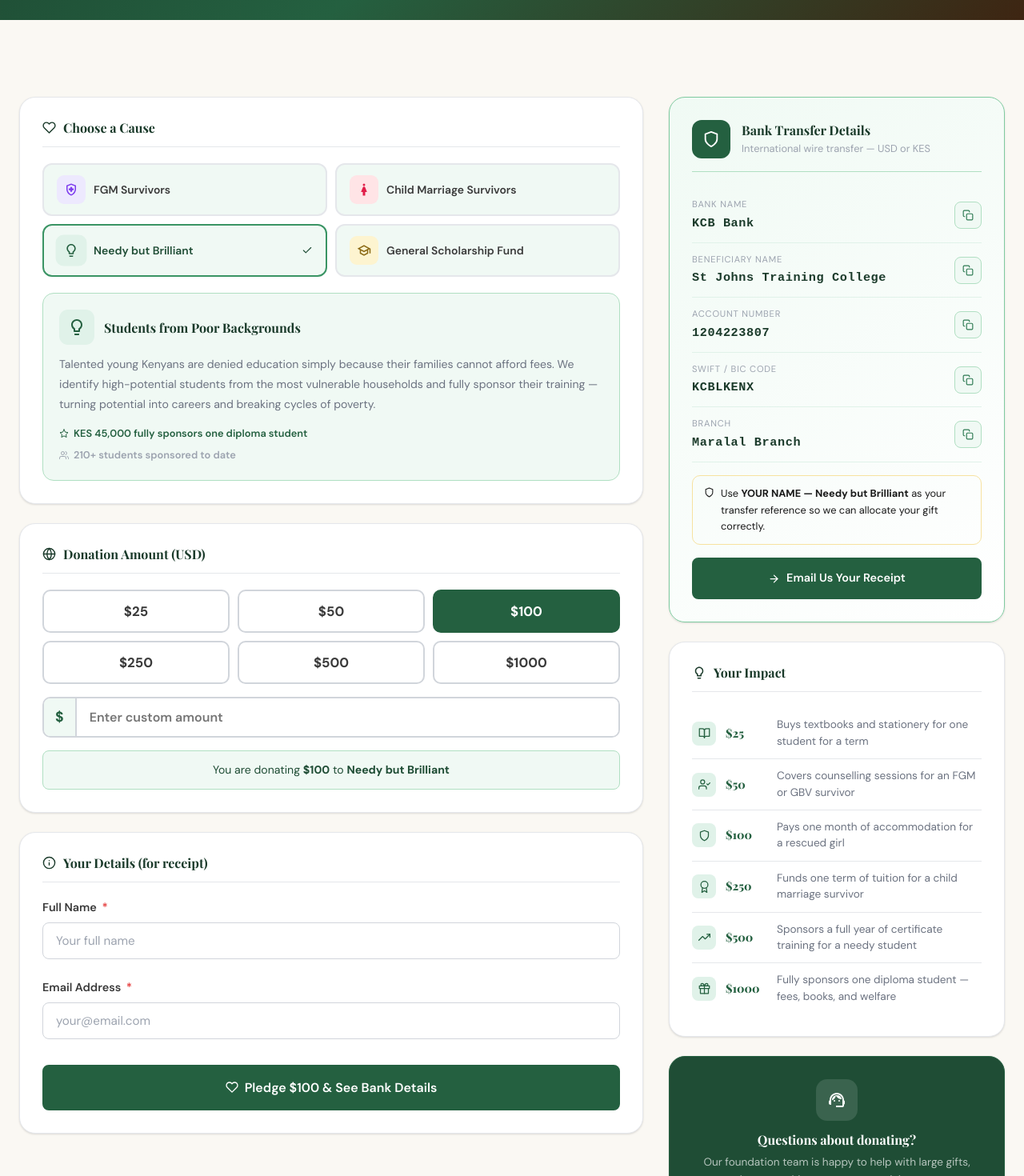
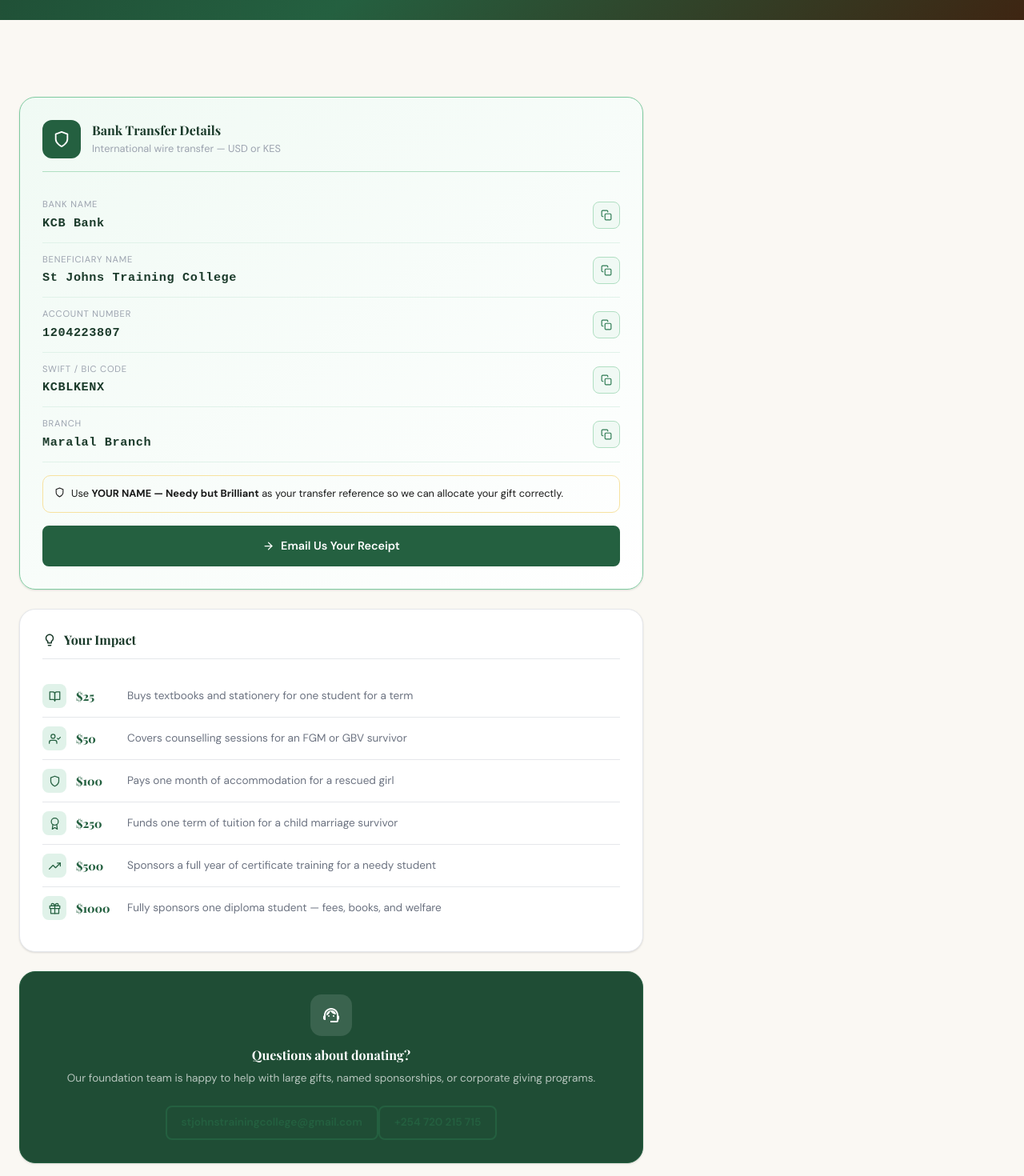
Before and after one commit to richardngasike/StJohn, a Next.js app: page /donate in a window 1280 px wide. Shown: the part 640-2110 px from the top of the page at 80% size. Built offline with nearby package versions, Linux system fonts and the light colour scheme; grey boxes are pictures that could not be loaded; a web font is replaced by a local one.

Commit message:
updating the bank details

```diff
--- a/src/app/donate/page.js
+++ b/src/app/donate/page.js
@@ -222,134 +222,7 @@
         <div className="container">
           <div className={styles.mainGrid}>
 
-            {/* ── LEFT ── */}
-            <div className={styles.left}>
 
-              {/* Cause selector */}
-              <div className={styles.card}>
-                <h2 className={styles.cardTitle}>
-                  <FiHeart size={17} /> Choose a Cause
-                </h2>
-
-                <div className={styles.causes}>
-                  {CAUSES.map(c => (
-                    <button
-                      key={c.id}
-                      onClick={() => setSelectedCause(c.id)}
-                      className={[
-                        styles.causeBtn,
-                        styles[`cause_${c.color}`],
-                        selectedCause === c.id ? styles.causeBtnActive : '',
-                      ].join(' ')}
-                    >
-                      <span className={`${styles.causeIconWrap} ${styles[`causeIcon_${c.color}`]}`}>
-                        <c.Icon size={18} />
-                      </span>
-                      <span className={styles.causeLabel}>{c.label}</span>
-                      {selectedCause === c.id && <FiCheck size={14} className={styles.causeCheck} />}
-                    </button>
-                  ))}
-                </div>
-
-                {cause && (
-                  <div className={`${styles.causeDetail} ${styles[`causeDetail_${cause.color}`]}`}>
-                    <div className={styles.causeDetailHeader}>
-                      <span className={`${styles.causeDetailIcon} ${styles[`causeDetailIcon_${cause.color}`]}`}>
-                        <cause.Icon size={24} />
-                      </span>
-                      <h3>{cause.title}</h3>
-                    </div>
-                    <p>{cause.description}</p>
-                    <div className={styles.causeDetailMeta}>
-                      <span className={styles.causeImpact}><FiStar size={12} /> {cause.impact}</span>
-                      <span className={styles.causeStats}><FiUsers size={12} /> {cause.stats}</span>
-                    </div>
-                  </div>
-                )}
-              </div>
-
-              {/* Amount */}
-              <div className={styles.card}>
-                <h2 className={styles.cardTitle}><FiGlobe size={17} /> Donation Amount (USD)</h2>
-                <div className={styles.presets}>
-                  {PRESET_AMOUNTS.map(p => (
-                    <button
-                      key={p}
-                      onClick={() => handlePreset(p)}
-                      className={`${styles.presetBtn} ${!useCustom && amount === p ? styles.presetBtnActive : ''}`}
-                    >
-                      ${p}
-                    </button>
-                  ))}
-                </div>
-                <div className={styles.customRow}>
-                  <span className={styles.customSymbol}>$</span>
-                  <input
-                    type="number"
-                    min="1"
-                    className={`${styles.customInput} ${useCustom ? styles.customInputActive : ''}`}
-                    placeholder="Enter custom amount"
-                    value={customAmount}
-                    onChange={e => { setCustomAmount(e.target.value); setUseCustom(true); }}
-                    onFocus={() => setUseCustom(true)}
-                  />
-                </div>
-                {finalAmount > 0 && (
-                  <div className={styles.amountSummary}>
-                    You are donating <strong>${finalAmount.toLocaleString()}</strong> to{' '}
-                    <strong>{cause?.label}</strong>
-                  </div>
-                )}
-              </div>
-
-              {/* Donor form / receipt */}
-              {!showReceipt ? (
-                <div className={styles.card}>
-                  <h2 className={styles.cardTitle}><FiInfo size={17} /> Your Details (for receipt)</h2>
-                  <form onSubmit={handleConfirm} className={styles.donorForm}>
-                    <div className="form-group">
-                      <label className="form-label">Full Name <span className="required">*</span></label>
-                      <input
-                        className="form-input"
-                        value={donorName}
-                        onChange={e => setDonorName(e.target.value)}
-                        placeholder="Your full name"
-                        required
-                      />
-                    </div>
-                    <div className="form-group">
-                      <label className="form-label">Email Address <span className="required">*</span></label>
-                      <input
-                        type="email"
-                        className="form-input"
-                        value={donorEmail}
-                        onChange={e => setDonorEmail(e.target.value)}
-                        placeholder="your@email.com"
-                        required
-                      />
-                    </div>
-                    <button type="submit" className={`btn btn-primary btn-lg ${styles.pledgeBtn}`}>
-                      <FiHeart size={16} />
-                      Pledge ${finalAmount > 0 ? finalAmount.toLocaleString() : '—'} &amp; See Bank Details
-                    </button>
-                  </form>
-                </div>
-              ) : (
-                <div className={`${styles.card} ${styles.receiptCard}`}>
-                  <div className={styles.receiptCheck}><FiCheck size={28} /></div>
-                  <h3>Pledge Recorded — Thank You, {donorName.split(' ')[0]}!</h3>
-                  <p>
-                    Please complete your transfer of <strong>${finalAmount.toLocaleString()}</strong> using
-                    the bank details on the right, then email your receipt to{' '}
-                    <strong>donations@stjohnscollege.ac.ke</strong> and we'll send you an official
-                    acknowledgement within 48 hours.
-                  </p>
-                  <button className="btn btn-secondary btn-sm" onClick={() => setShowReceipt(false)}>
-                    Make Another Donation
-                  </button>
-                </div>
-              )}
-            </div>
 
             {/* ── RIGHT ── */}
             <div className={styles.right}>
```
